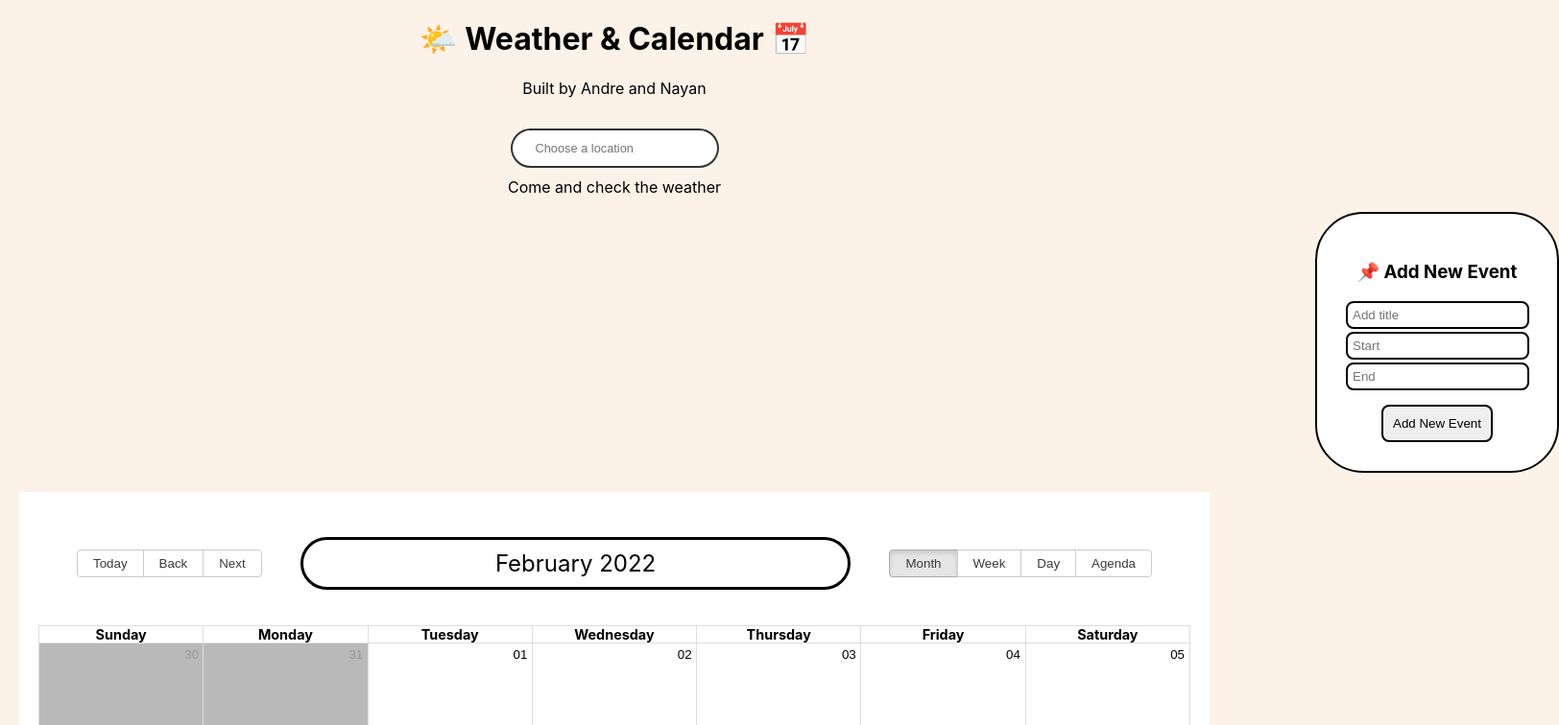
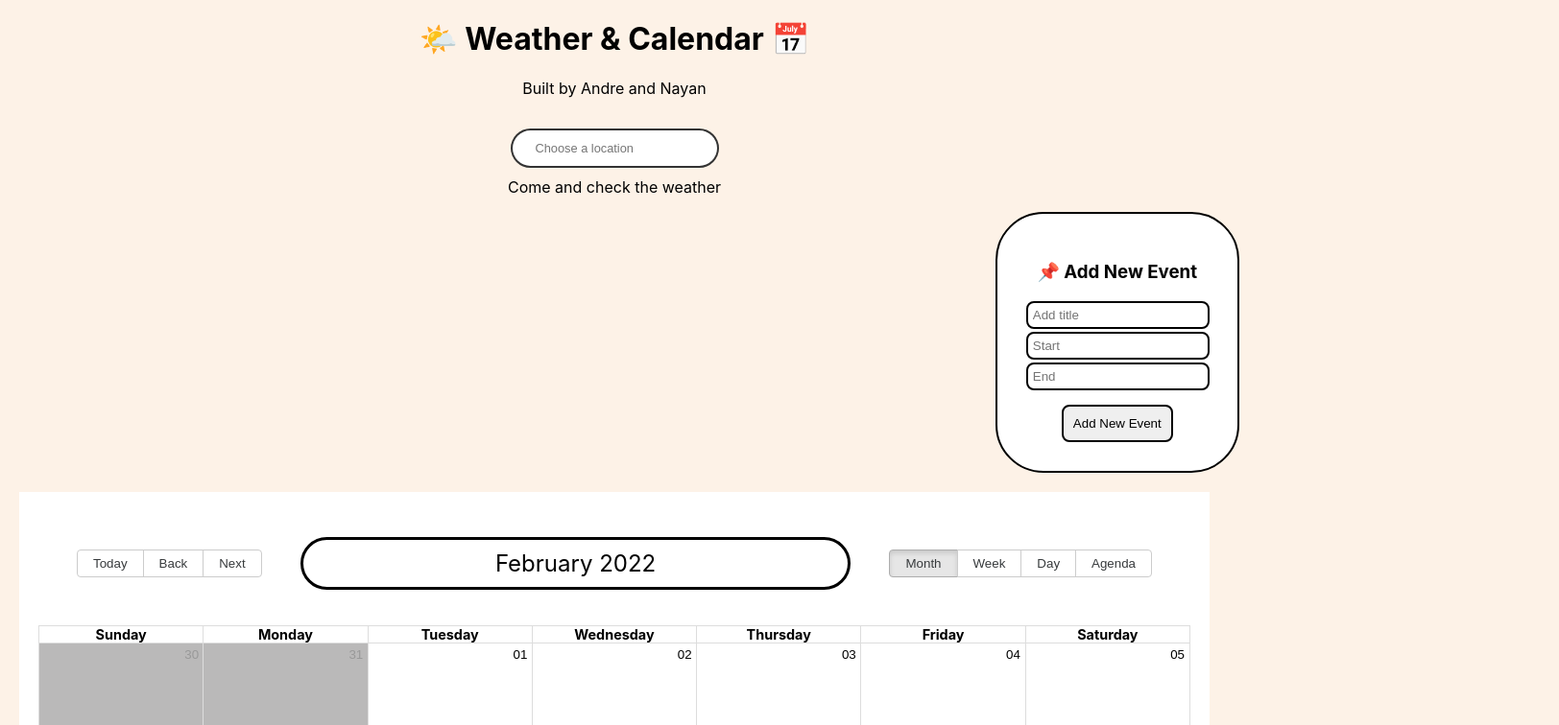
Before and after one commit to andrecastropaiva/bootcamp-project, a React (Create React App) app: page / in a window 1280 px wide. Shown: the top 756 px of the page at 96% size, 1624 px wide, since content can reach past the window. Built offline with nearby package versions, Linux system fonts and the light colour scheme.

Commit message:
margin vw

```diff
--- a/src/styles.css
+++ b/src/styles.css
@@ -57,7 +57,7 @@ code {
   border: solid 2px black;
   border-radius: 50px;
   background: white;
-  margin-left: 1370px;
+  margin-left: 81vw;
 }
 
 .rbc-btn-group {
```
